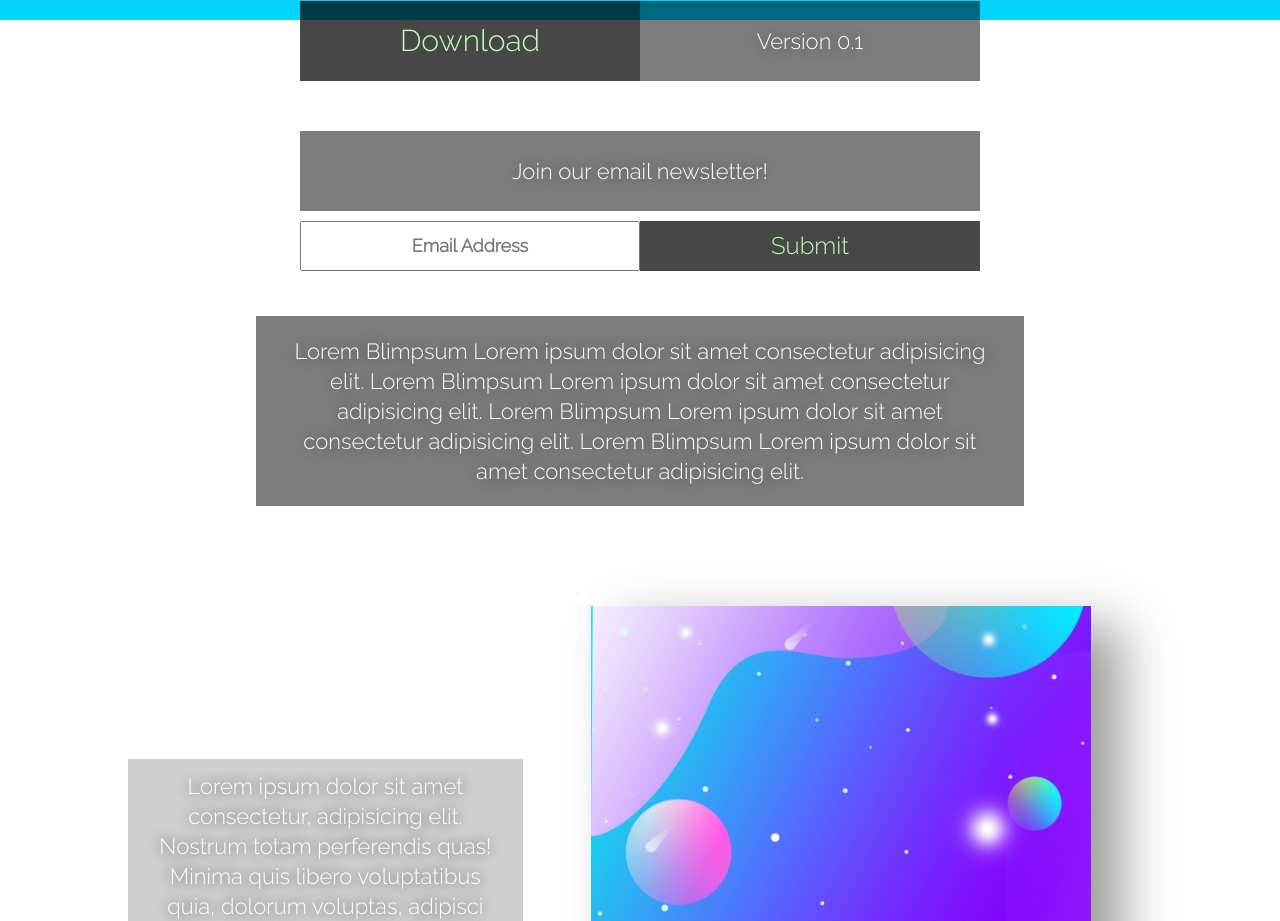
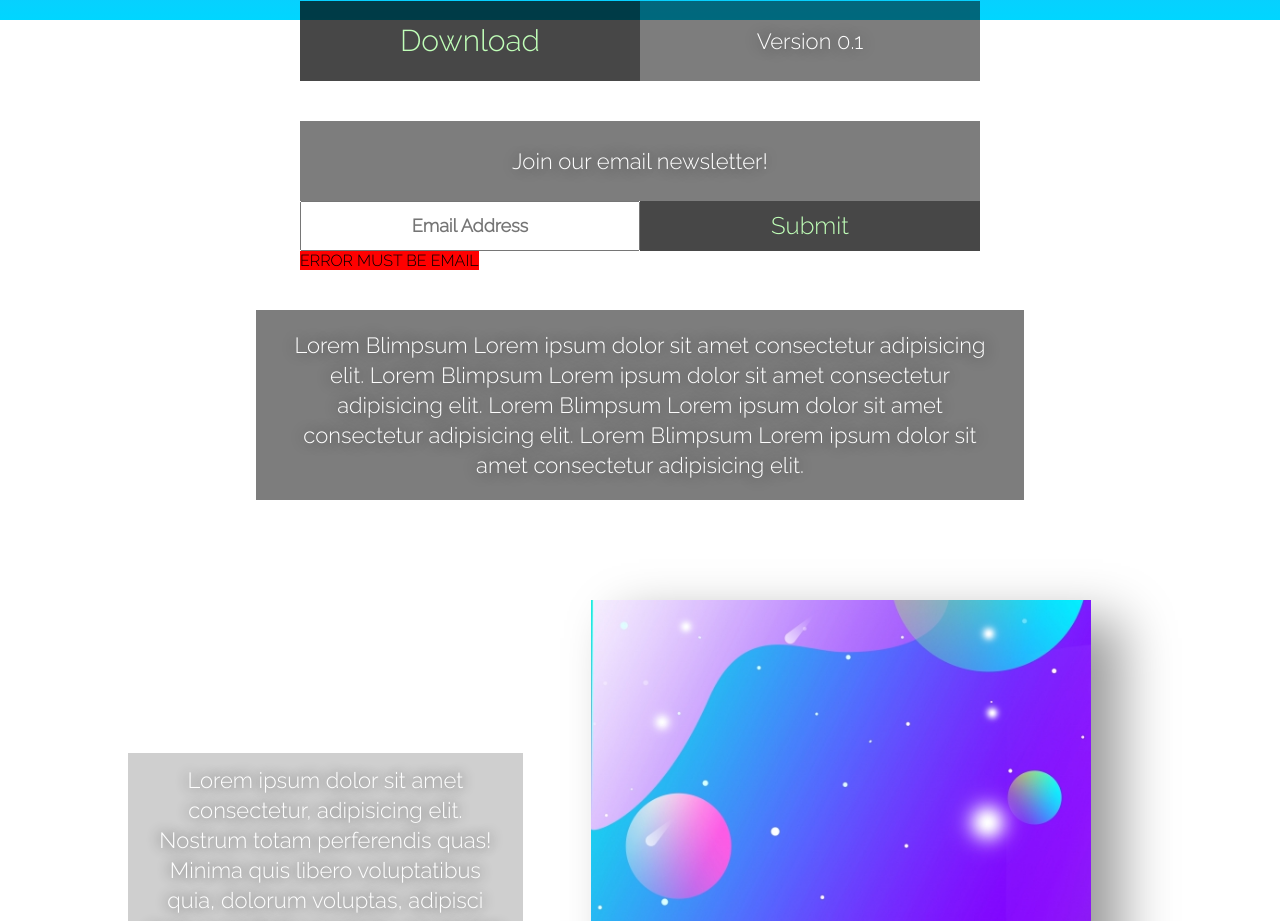
Before and after one commit to emirsahin1/MERN-Stack-Website, a React (Create React App) app in the folder client/: page / in a window 1280 px wide. Shown: the part 780-1701 px from the top of the page. Built offline with nearby package versions, Linux system fonts and the light colour scheme.

Commit message:
Input validation and refactor

```diff
--- /dev/null
+++ b/client/src/components/newsletter-form/newsletter-form.jsx
@@ -0,0 +1,53 @@
+import React, { Component } from 'react'
+import { SubmitButton } from "../button/button-style"
+import { EmailText } from "../text-block/text-container-style"
+import { ErrorMessage, ErrorContainer, FlexBox } from "../utility-styles/utility-styles"
+import { TextInput } from "../input/input-style"
+
+export default class NewsLetterForm extends Component {
+
+    constructor(props) {
+        super(props)
+        this.emailInput = React.createRef();
+    }
+
+    render() {
+        return (
+            <FlexBox direction="column" horizontal="center" styles="margin: 10px auto 40px; max-width:680px; ">
+                <EmailText styles="margin:0; height:80px;"><p>Join our email newsletter!</p></EmailText>
+                    {/* <div style={{width:"min-content"}}> */}
+                <FlexBox direction="row" horizontal="center" styles=" width:680px;">
+                    <TextInput placeholder="Email Address" type="email" ref={this.emailInput}></TextInput>
+                    <SubmitButton to="/" onClick={this.subscribeEmail.bind(this)}>Submit</SubmitButton>
+                </FlexBox>
+                <ErrorContainer>
+                    <ErrorMessage>ERROR MUST BE EMAIL</ErrorMessage>
+                </ErrorContainer>
+                {/* </div> */}
+            </FlexBox>
+        )
+    }
+    //TODO FIX THIS
+
+    /**Post request to add user email to db */
+    subscribeEmail() {
+
+        if (this.validateEmail(this.emailInput.current.value)) {
+            const requestOptions = {
+                method: 'POST',
+                body: JSON.stringify({ email: this.emailInput.current.value }),
+                headers: { 'Content-Type': 'application/json' }
+            };
+            fetch('/api/subscribe', requestOptions).then(() => window.location = "/");
+        }
+        else {
+            console.log("failed");
+        }
+    }
+
+    /**Checks to see if email fits pattern email.adc.abc*/
+    validateEmail(email) {
+        let re = /\S+@\S+\.\S+/;
+        return re.test(email);
+    }
+}
--- a/client/src/components/pages/home/home.jsx
+++ b/client/src/components/pages/home/home.jsx
@@ -1,6 +1,7 @@
 import React from 'react'
 import SlideShow from "../../slide-show/slide-show"
 import ImageBlock from "../../image-block/image-block"
+import NewsLetterForm from "../../newsletter-form/newsletter-form"
 import { RoundButton, RectangleButton, SubmitButton } from "../../button/button-style"
 import { TextContainer, LightTextContainer, DownloadText, EmailText } from "../../text-block/text-container-style"
 import { Divider, TransparentDivider, FlexBox } from "../../utility-styles/utility-styles"
@@ -12,12 +13,10 @@ import { TextInput } from "../../input/input-style"
 
 export default class Home extends React.Component {
 
-
     constructor(props) {
         super(props)
         this.emailInput = React.createRef();
     }
-
 
     render() {
         return (
@@ -35,13 +34,7 @@ export default class Home extends React.Component {
                     <DownloadText styles="margin:0; height:80px"><p>Version 0.1</p></DownloadText>
                 </FlexBox>
 
-                <FlexBox direction="column" horizontal="center" styles="margin: 50px 40px 5px;">
-                    <EmailText styles="margin:0; height:80px;"><p>Join our email newsletter!</p></EmailText>
-                    <FlexBox direction="row" horizontal="center" styles="margin: 10px 40px 40px; width:100%;">
-                        <TextInput placeholder="Email Address" type="email" ref={this.emailInput}></TextInput>
-                        <SubmitButton onClick={this.subscribeEmail.bind(this)}>Submit</SubmitButton>
-                    </FlexBox>
-                </FlexBox>
+                <NewsLetterForm/>
 
                 <LightTextContainer styles="margin-top:0px;">
                     <p>
@@ -64,28 +57,6 @@ export default class Home extends React.Component {
         );
 
     }
-
-    subscribeEmail() {
-
-        console.log(this.emailInput.current.value)
-        const requestOptions = {
-            method: 'POST',
-            body: JSON.stringify({ email: this.emailInput.current.value }),
-            headers: {
-                'Content-Type': 'application/json'
-            }
-        };
-        fetch('/api/subscribe', requestOptions).then(() => window.location = "/");
-    }
-
 }
 
-
-
-
-
-
-
-
-
 //TODO MAKE EMAIL A COMPONENET, MAKE INPUT VALIDATION,
--- a/client/src/components/slide-show/slide-show.jsx
+++ b/client/src/components/slide-show/slide-show.jsx
@@ -111,7 +111,7 @@ class SlideShow extends React.Component {
             }
         }
 
-        this.setState(prevState => ({imageOpacity: 0}), function(){
+        this.setState({imageOpacity: 0}, function(){
 
         setTimeout((function(){this.setState(prevState => ({imageIndex: newImageIndex, imageOpacity: 1}))}.bind(this)), 250);
     }.bind(this));
--- a/client/src/components/utility-styles/utility-styles.jsx
+++ b/client/src/components/utility-styles/utility-styles.jsx
@@ -33,3 +33,18 @@ export const FlexBox = styled.div`
 
     ${props => {return props.styles}};
 `
+
+
+export const ErrorMessage = styled.div`
+    align-self:flex-start;
+    background-color:red;
+    /* transform:translate(-200px, 40px); */
+`
+
+export const ErrorContainer = styled.div`
+
+    margin-right:auto;
+
+
+
+`
```
